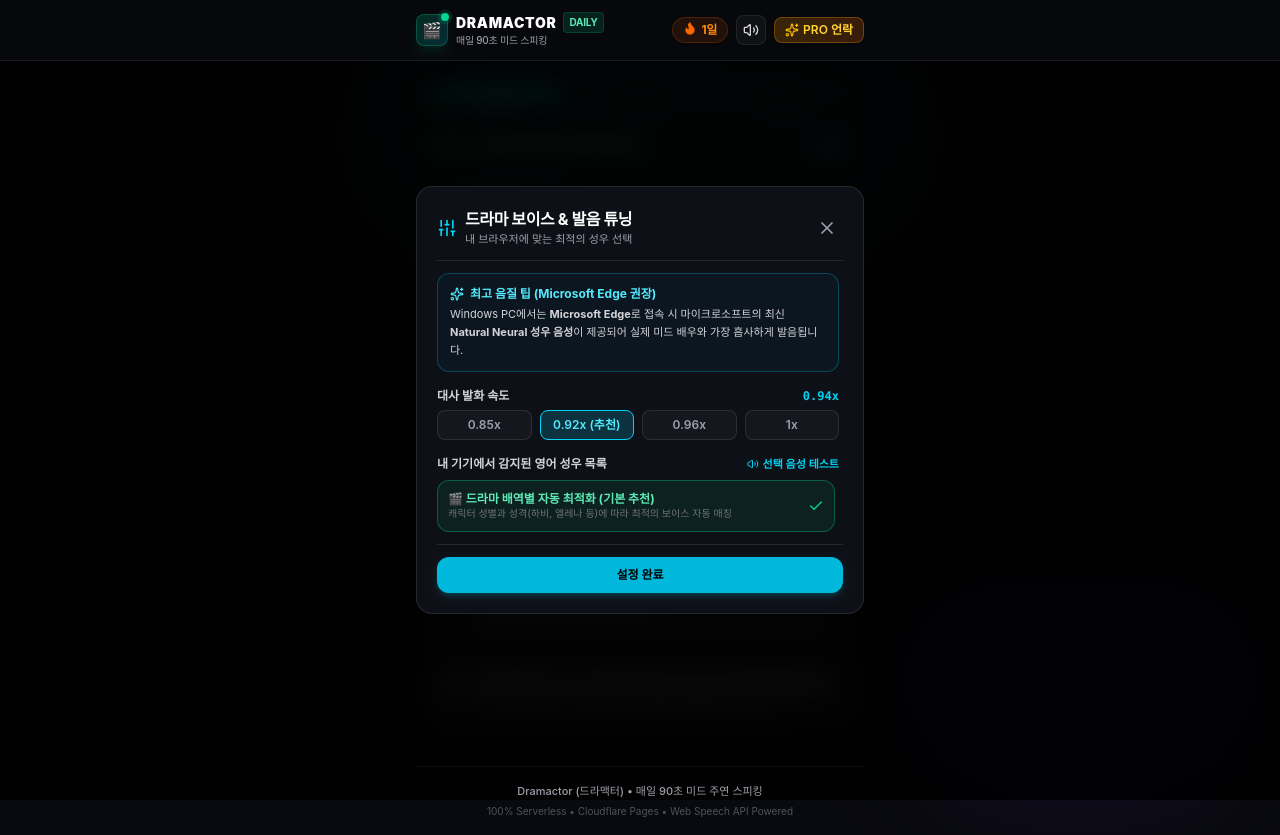
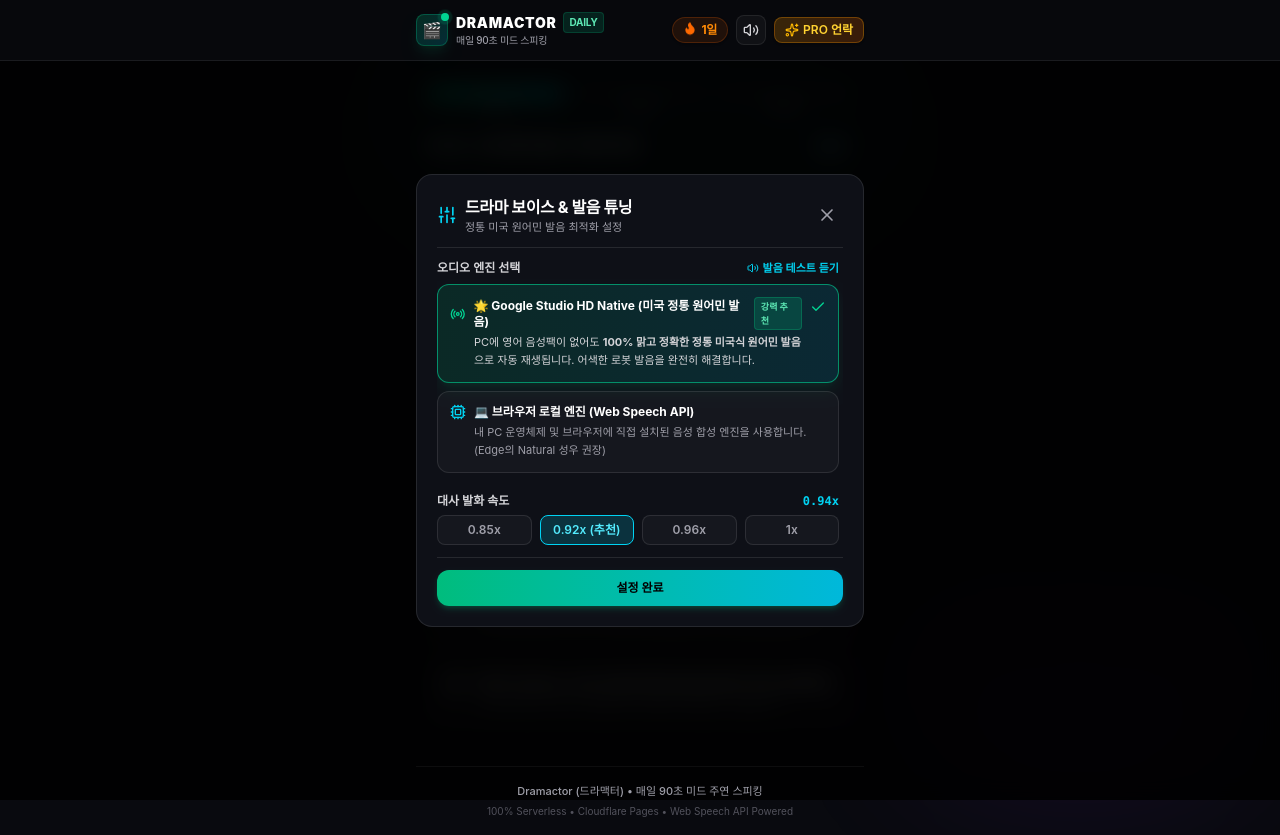
Before and after one commit to kroa/dramactor, a React (Vite) app: page / in a window 1280 px wide. Both pictures are taken after a click on the button "음성 튜닝". Built offline with nearby package versions, Linux system fonts and the light colour scheme; a web font is replaced by a local one.

Commit message:
feat: integrate Google Studio HD Native audio engine for crystal clear American pronunciation

```diff
--- a/src/components/VoiceSettingsModal.tsx
+++ b/src/components/VoiceSettingsModal.tsx
@@ -1,5 +1,5 @@
 import React, { useState, useMemo } from 'react';
-import { X, Sliders, Volume2, Check, Sparkles } from 'lucide-react';
+import { X, Sliders, Volume2, Check, Radio, Cpu } from 'lucide-react';
 import { getAvailableVoices, playNativeDialogue, stopNativeSpeech } from '../utils/speechMatch';
 
 interface VoiceSettingsModalProps {
@@ -16,6 +16,15 @@ export const VoiceSettingsModal: React.FC<VoiceSettingsModalProps> = ({
   const voices = useMemo(() => {
     return getAvailableVoices().filter((v) => v.lang.startsWith('en'));
   }, []);
+
+  const [audioEngine, setAudioEngine] = useState<string>(() => {
+    try {
+      return localStorage.getItem('dramactor_audio_engine') || 'google_hd';
+    } catch {
+      return 'google_hd';
+    }
+  });
+
   const [selectedURI, setSelectedURI] = useState<string>(() => {
     try {
       return localStorage.getItem('dramactor_preferred_voice_uri') || '';
@@ -23,6 +32,7 @@ export const VoiceSettingsModal: React.FC<VoiceSettingsModalProps> = ({
       return '';
     }
   });
+
   const [speed, setSpeed] = useState<number>(() => {
     try {
       return Number(localStorage.getItem('dramactor_preferred_rate') || '0.94');
@@ -30,9 +40,20 @@ export const VoiceSettingsModal: React.FC<VoiceSettingsModalProps> = ({
       return 0.94;
     }
   });
+
   const [isPlayingSample, setIsPlayingSample] = useState<boolean>(false);
 
   if (!isOpen) return null;
+
+  const handleEngineChange = (engine: 'google_hd' | 'webspeech') => {
+    setAudioEngine(engine);
+    try {
+      localStorage.setItem('dramactor_audio_engine', engine);
+    } catch {
+      // Ignore
+    }
+    onVoiceChanged();
+  };
 
   const handleSelectVoice = (uri: string) => {
     setSelectedURI(uri);
@@ -82,7 +103,7 @@ export const VoiceSettingsModal: React.FC<VoiceSettingsModalProps> = ({
               <h3 className="text-base font-bold text-white tracking-tight">
                 드라마 보이스 &amp; 발음 튜닝
               </h3>
-              <p className="text-[11px] text-zinc-400">내 브라우저에 맞는 최적의 성우 선택</p>
+              <p className="text-[11px] text-zinc-400">정통 미국 원어민 발음 최적화 설정</p>
             </div>
           </div>
           <button
@@ -100,19 +121,80 @@ export const VoiceSettingsModal: React.FC<VoiceSettingsModalProps> = ({
 
         {/* Content Body */}
         <div className="overflow-y-auto py-3 space-y-4 flex-1 pr-1">
-          {/* Edge Natural Tip Box */}
-          <div className="p-3 rounded-xl bg-cyan-950/20 border border-cyan-500/30 text-xs text-zinc-300 space-y-1">
-            <div className="flex items-center space-x-1.5 text-cyan-300 font-bold">
-              <Sparkles className="w-3.5 h-3.5" />
-              <span>최고 음질 팁 (Microsoft Edge 권장)</span>
+          {/* Audio Engine Selection */}
+          <div className="space-y-2">
+            <div className="flex items-center justify-between text-xs font-semibold text-zinc-300">
+              <span>오디오 엔진 선택</span>
+              <button
+                type="button"
+                onClick={() => handlePlaySample()}
+                className="text-[11px] text-cyan-400 hover:underline flex items-center space-x-1"
+              >
+                <Volume2 className="w-3 h-3" />
+                <span>{isPlayingSample ? '재생 중...' : '발음 테스트 듣기'}</span>
+              </button>
             </div>
-            <p className="text-[11px] text-zinc-300 leading-relaxed">
-              Windows PC에서는 <strong>Microsoft Edge</strong>로 접속 시 마이크로소프트의 최신 <strong>Natural Neural 성우 음성</strong>이 제공되어 실제 미드 배우와 가장 흡사하게 발음됩니다.
+
+            {/* Option 1: Google Studio HD Native (Recommended) */}
+            <div
+              onClick={() => handleEngineChange('google_hd')}
+              className={`p-3 rounded-xl border cursor-pointer transition-all ${
+                audioEngine === 'google_hd'
+                  ? 'bg-gradient-to-r from-emerald-500/15 to-cyan-500/15 border-emerald-400/60 shadow-lg shadow-emerald-500/10'
+                  : 'bg-white/[0.03] border-white/10 hover:bg-white/[0.06]'
+              }`}
+            >
+              <div className="flex items-start justify-between">
+                <div className="space-y-1">
+                  <div className="flex items-center space-x-2">
+                    <Radio className="w-4 h-4 text-emerald-400" />
+                    <span className="text-xs font-bold text-white">
+                      🌟 Google Studio HD Native (미국 정통 원어민 발음)
+                    </span>
+                    <span className="text-[9px] px-1.5 py-0.5 rounded bg-emerald-500/20 text-emerald-300 font-bold border border-emerald-500/30">
+                      강력 추천
+                    </span>
+                  </div>
+                  <p className="text-[11px] text-zinc-300 leading-relaxed pl-6">
+                    PC에 영어 음성팩이 없어도 <strong>100% 맑고 정확한 정통 미국식 원어민 발음</strong>으로 자동 재생됩니다. 어색한 로봇 발음을 완전히 해결합니다.
                   </p>
+                </div>
+                {audioEngine === 'google_hd' && (
+                  <Check className="w-4 h-4 text-emerald-400 shrink-0 ml-2 mt-0.5" />
+                )}
+              </div>
+            </div>
+
+            {/* Option 2: Browser Local Web Speech Engine */}
+            <div
+              onClick={() => handleEngineChange('webspeech')}
+              className={`p-3 rounded-xl border cursor-pointer transition-all ${
+                audioEngine === 'webspeech'
+                  ? 'bg-cyan-500/15 border-cyan-400/60 shadow-lg shadow-cyan-500/10'
+                  : 'bg-white/[0.03] border-white/10 hover:bg-white/[0.06]'
+              }`}
+            >
+              <div className="flex items-start justify-between">
+                <div className="space-y-1">
+                  <div className="flex items-center space-x-2">
+                    <Cpu className="w-4 h-4 text-cyan-400" />
+                    <span className="text-xs font-bold text-white">
+                      💻 브라우저 로컬 엔진 (Web Speech API)
+                    </span>
+                  </div>
+                  <p className="text-[11px] text-zinc-400 leading-relaxed pl-6">
+                    내 PC 운영체제 및 브라우저에 직접 설치된 음성 합성 엔진을 사용합니다. (Edge의 Natural 성우 권장)
+                  </p>
+                </div>
+                {audioEngine === 'webspeech' && (
+                  <Check className="w-4 h-4 text-cyan-400 shrink-0 ml-2 mt-0.5" />
+                )}
+              </div>
+            </div>
           </div>
 
           {/* Speed Control */}
-          <div className="space-y-1.5">
+          <div className="space-y-1.5 pt-1">
             <div className="flex items-center justify-between text-xs">
               <span className="font-semibold text-zinc-300">대사 발화 속도</span>
               <span className="font-mono text-cyan-400 font-bold">{speed.toFixed(2)}x</span>
@@ -135,22 +217,14 @@ export const VoiceSettingsModal: React.FC<VoiceSettingsModalProps> = ({
             </div>
           </div>
 
-          {/* Voice List */}
-          <div className="space-y-2">
-            <div className="flex items-center justify-between text-xs font-semibold text-zinc-300">
-              <span>내 기기에서 감지된 영어 성우 목록</span>
-              <button
-                type="button"
-                onClick={() => handlePlaySample()}
-                className="text-[11px] text-cyan-400 hover:underline flex items-center space-x-1"
-              >
-                <Volume2 className="w-3 h-3" />
-                <span>{isPlayingSample ? '재생 중...' : '선택 음성 테스트'}</span>
-              </button>
-            </div>
+          {/* Local Voice List (Only if local engine is chosen) */}
+          {audioEngine === 'webspeech' && (
+            <div className="space-y-2 pt-1">
+              <span className="text-xs font-semibold text-zinc-300 block">
+                감지된 로컬 성우 목록
+              </span>
 
-            <div className="space-y-1.5 max-h-56 overflow-y-auto pr-1">
-              {/* Default Auto-Persona option */}
+              <div className="space-y-1.5 max-h-48 overflow-y-auto pr-1">
                 <div
                   onClick={() => handleSelectVoice('')}
                   className={`p-2.5 rounded-xl border text-xs flex items-center justify-between cursor-pointer transition-all ${
@@ -161,16 +235,15 @@ export const VoiceSettingsModal: React.FC<VoiceSettingsModalProps> = ({
                 >
                   <div>
                     <div className="font-bold flex items-center space-x-1.5">
-                    <span>🎬 드라마 배역별 자동 최적화 (기본 추천)</span>
+                      <span>🎬 배역별 자동 최적화</span>
                     </div>
                     <p className="text-[10px] text-zinc-500">
-                    캐릭터 성별과 성격(하비, 엘레나 등)에 따라 최적의 보이스 자동 매칭
+                      캐릭터 성별과 성격에 맞추어 자동 매칭
                     </p>
                   </div>
                   {selectedURI === '' && <Check className="w-4 h-4 text-emerald-400 shrink-0" />}
                 </div>
 
-              {/* Individual Detected Voices */}
                 {voices.map((v) => {
                   const isSelected = selectedURI === v.voiceURI;
                   const isNatural = v.name.includes('Natural') || v.name.includes('Online');
@@ -221,6 +294,7 @@ export const VoiceSettingsModal: React.FC<VoiceSettingsModalProps> = ({
                 })}
               </div>
             </div>
+          )}
         </div>
 
         {/* Footer */}
@@ -231,7 +305,7 @@ export const VoiceSettingsModal: React.FC<VoiceSettingsModalProps> = ({
               stopNativeSpeech();
               onClose();
             }}
-            className="w-full py-2.5 rounded-xl font-bold text-xs bg-cyan-500 hover:bg-cyan-400 text-black shadow-md shadow-cyan-500/20 transition-all active:scale-[0.98]"
+            className="w-full py-2.5 rounded-xl font-bold text-xs bg-gradient-to-r from-emerald-500 to-cyan-500 hover:from-emerald-400 hover:to-cyan-400 text-black shadow-md shadow-emerald-500/20 transition-all active:scale-[0.98]"
           >
             설정 완료
           </button>
```
Also changed, not shown: src/utils/speechMatch.ts (+120 -23 lines). Lines whose indentation alone changed are shown as unchanged.
